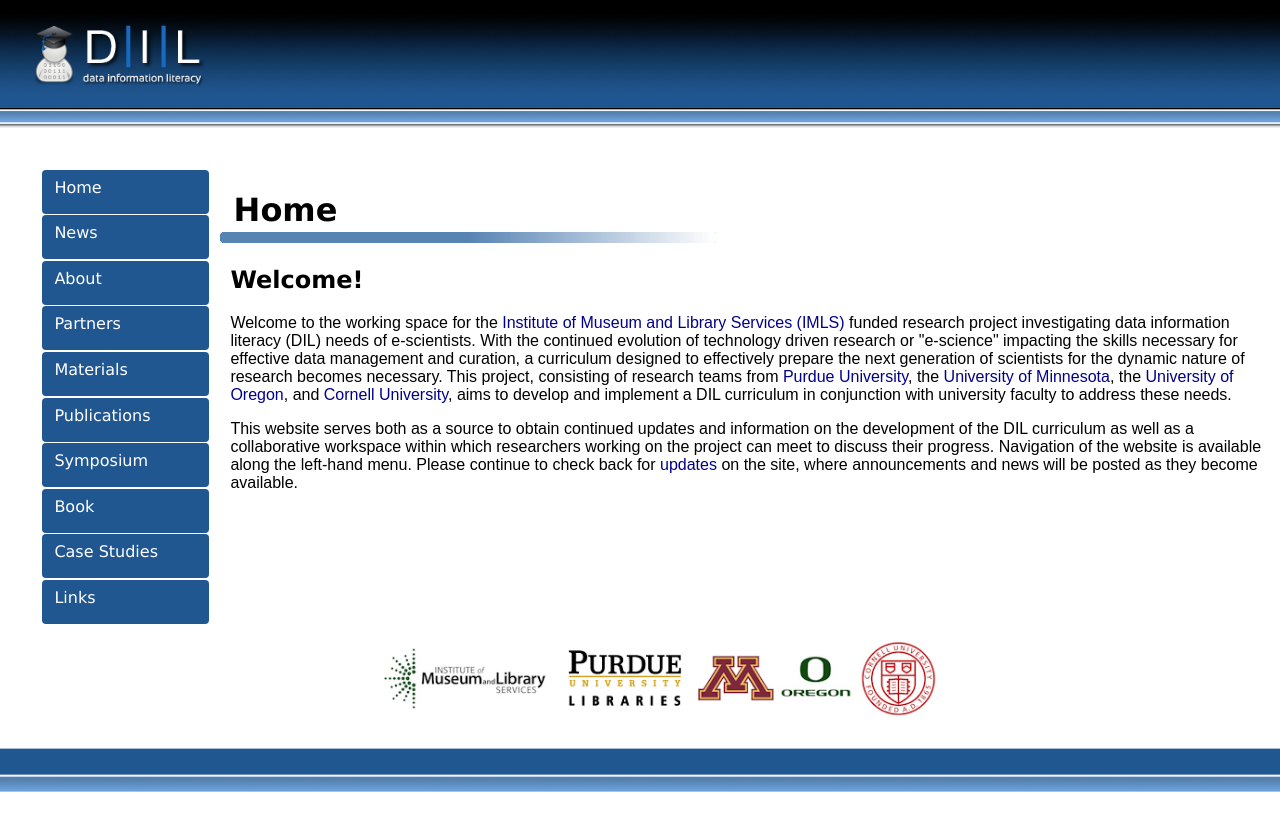
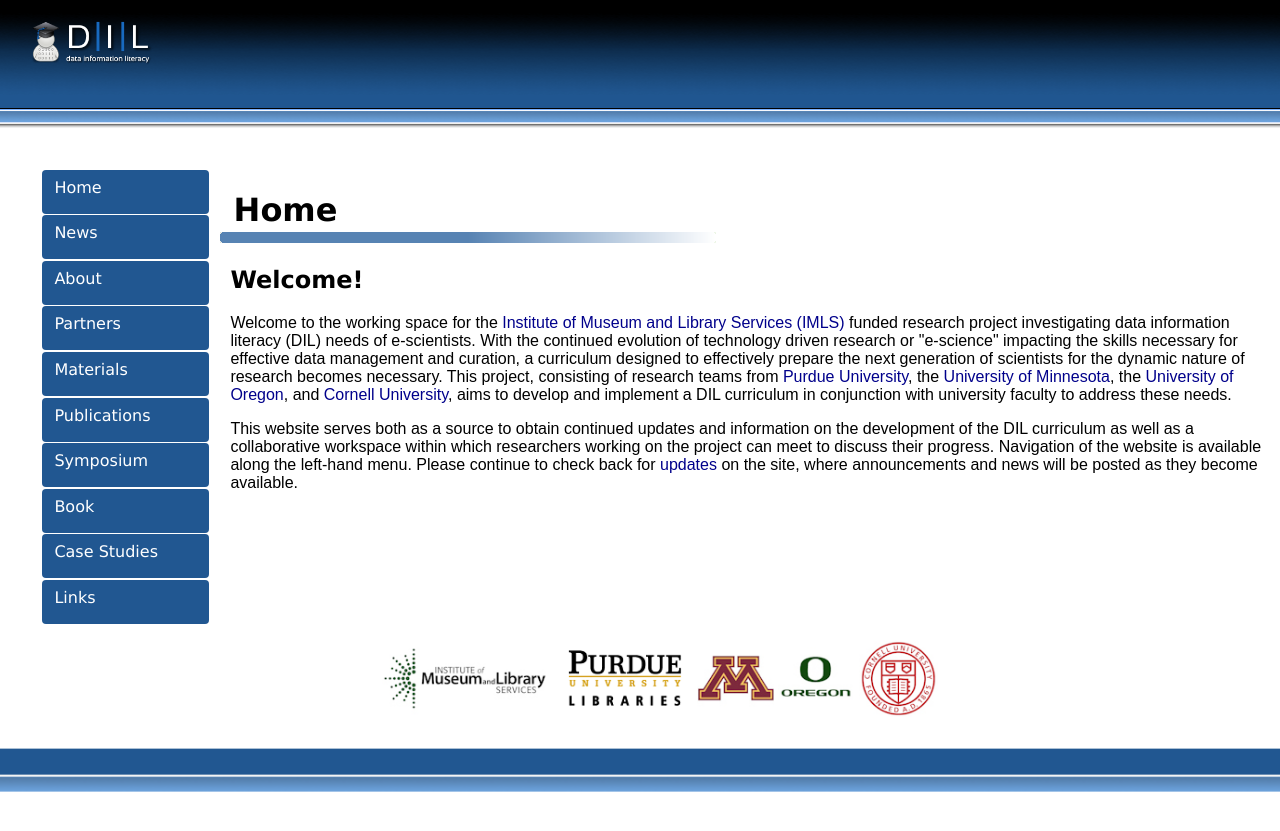
Before and after one commit to datainfolit/datainfolit, a Jekyll site: the page built from index.html, in a window 1280 px wide. Shown: the top 831 px of the page. Built offline with Jekyll 4.4.1, drawn with Linux system fonts in a browser that asks for light colours.

Commit message:
Update main.css

```diff
--- a/css/main.css
+++ b/css/main.css
@@ -95,7 +95,7 @@
     padding-right: 2vw;
 }
 .logo {
-    height: 6vw;
+    height: 6vh;
     position: top;
 }
 /*footer*/
```
